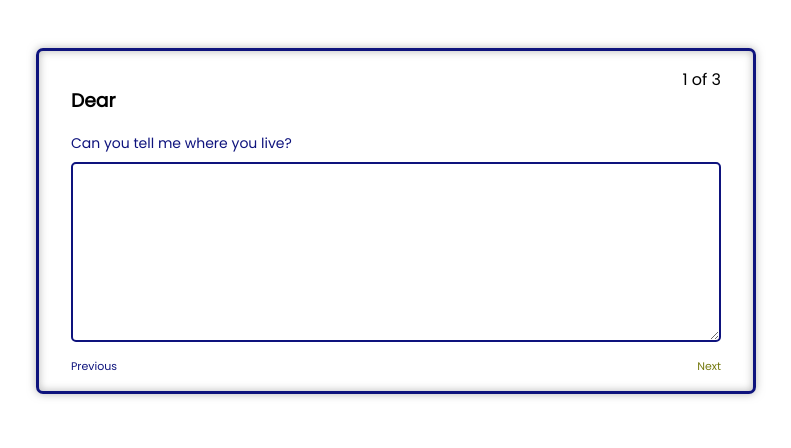
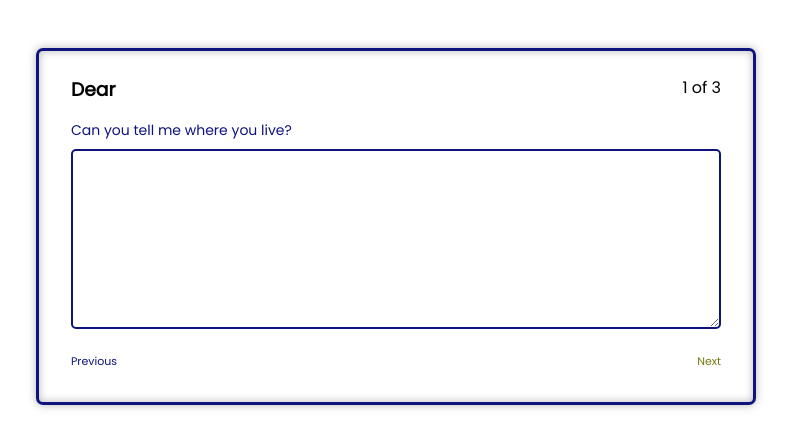
Before and after one commit to SimaKaramii/QuestionnaireForm, a plain HTML site: page index.html in a window 1280 px wide. Both pictures are taken after a click on the button "Start". Shown: the top 448 px of the page, without its empty margins (259-1050 px from the left). Drawn offline with Linux system fonts and the light colour scheme.

Commit message:
Change Style

```diff
--- a/css/style.css
+++ b/css/style.css
@@ -58,6 +58,15 @@ h1{
     color: #0e137d;
     font-size: 30px;
     text-shadow: 1px 1px 1px #767a10;
+}
+h3{
+    margin: 0;
+}
+.info-user{
+    margin: 0.5rem 0 1rem;
+}
+.info-user span{
+    margin: auto 0;
 }
 .input-group{
     display: flex;
```
Also changed, not shown: js/script.js (+1 -6 lines).
